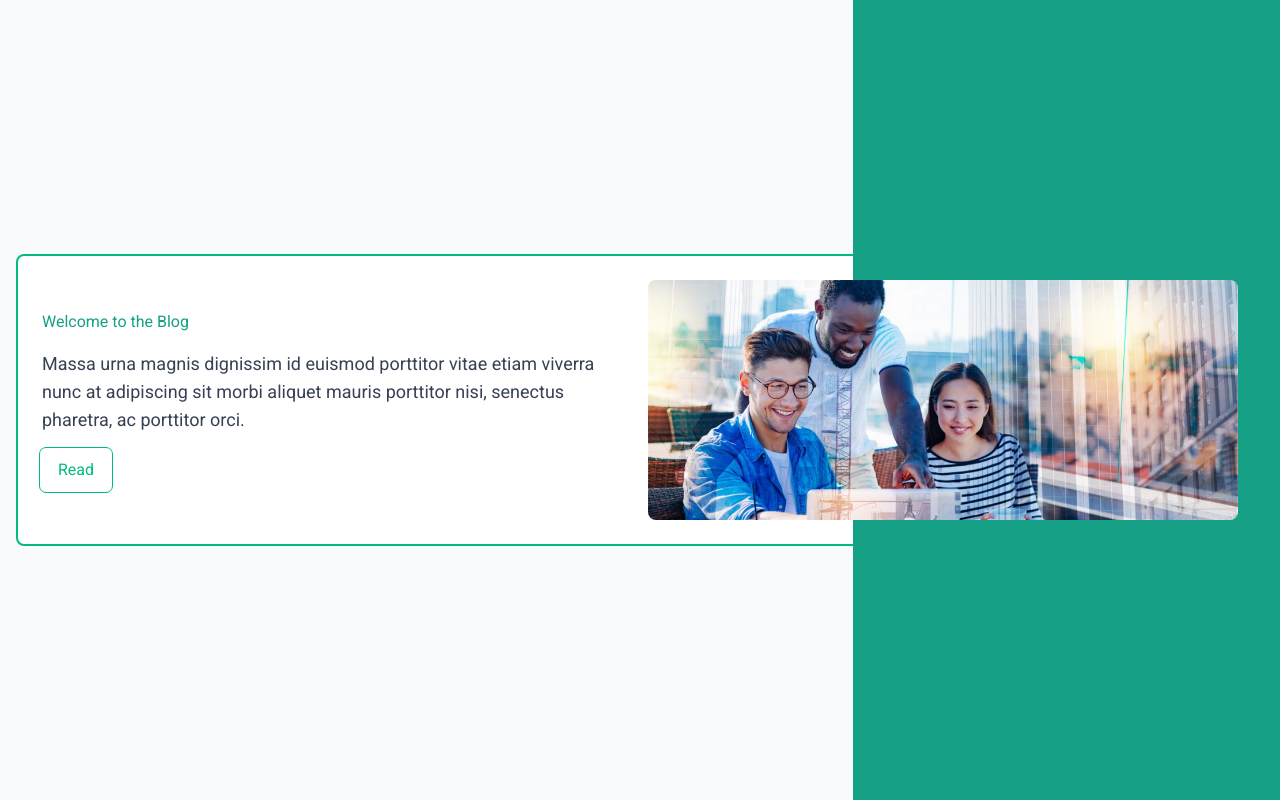
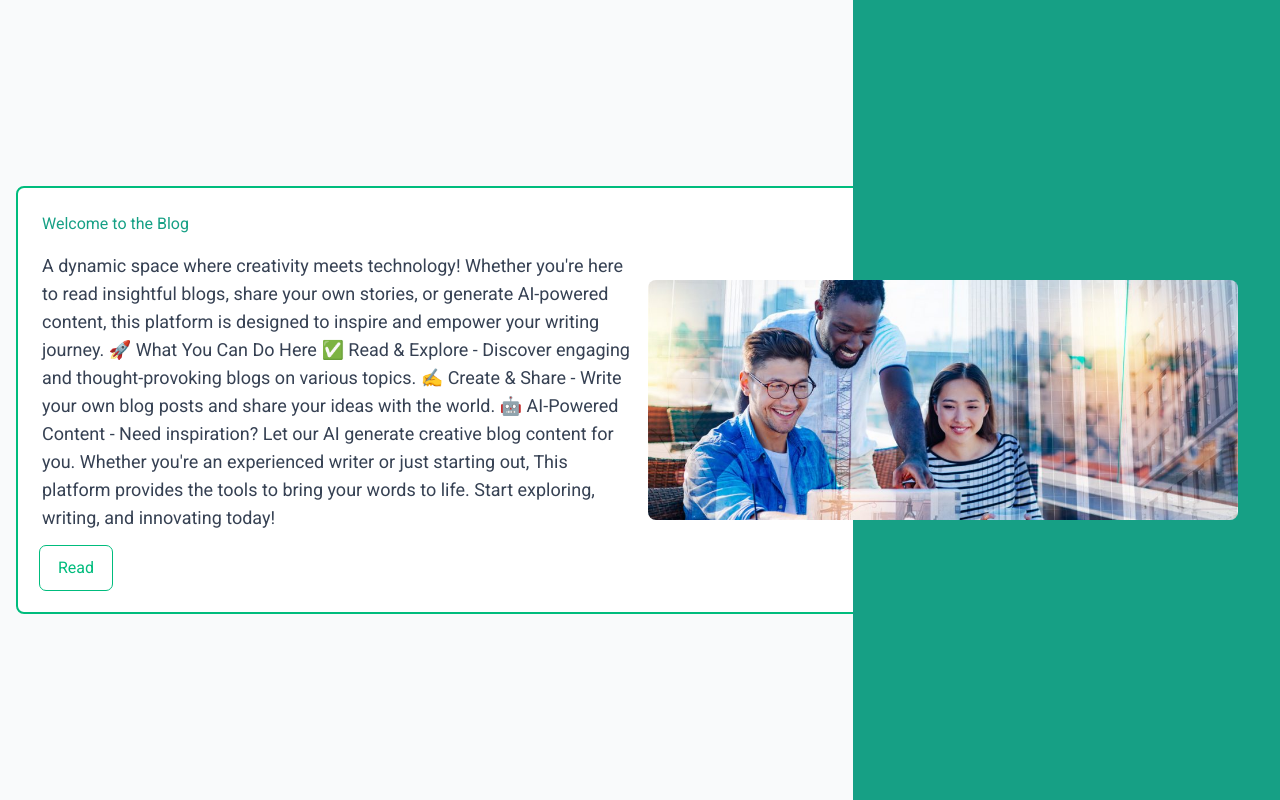
Before and after one commit to harshitabeohar/blog-nextjs, a Next.js app: page / in a window 1280 px wide. Built offline with nearby package versions, Linux system fonts and the light colour scheme.

Commit message:
added real content

```diff
--- a/src/app/page.tsx
+++ b/src/app/page.tsx
@@ -9,8 +9,14 @@ export default function Home() {
           <div className="flex flex-col justify-center">
             <h1 className={`text-4xlfont-bold mb-4 ${styles.text_green}`}>Welcome to the Blog</h1>
             <p className="text-lg text-gray-700 mb-4">
-              Massa urna magnis dignissim id euismod porttitor vitae etiam viverra nunc at adipiscing sit morbi aliquet mauris porttitor nisi, senectus pharetra, ac porttitor orci.
-            </p>
+            A dynamic space where creativity meets technology! Whether you're here to read insightful blogs, share your own stories, or generate AI-powered content, this platform is designed to inspire and empower your writing journey.
+
+            🚀 What You Can Do Here
+            ✅ Read & Explore - Discover engaging and thought-provoking blogs on various topics.
+            ✍️ Create & Share - Write your own blog posts and share your ideas with the world.
+            🤖 AI-Powered Content - Need inspiration? Let our AI generate creative blog content for you.
+
+            Whether you're an experienced writer or just starting out, This platform provides the tools to bring your words to life. Start exploring, writing, and innovating today!             </p>
             <a href="/blog/posts" className={`outline outline-1 outline-offset-2 border-emerald-500 text-emerald-500 hover:text-white py-2 px-4 rounded hover:bg-emerald-500 md:w-auto ${styles.fit_content}`}>
               Read
             </a>
```
